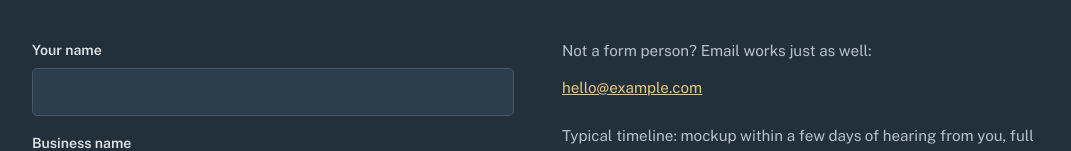
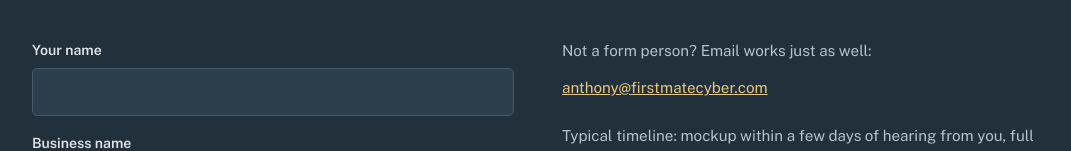
Before and after one commit to Stcroix1414/sitesbyant, a plain HTML site: page index.html in a window 1280 px wide. Shown: the part 3296-3447 px from the top of the page, without its empty margins (102-1173 px from the left). Drawn offline with nearby package versions, Linux system fonts and the light colour scheme.

Commit message:
Update contact email to anthony@firstmatecyber.com

```diff
--- a/index.html
+++ b/index.html
@@ -358,7 +358,7 @@
       </form>
       <div class="contact-alt">
         <p>Not a form person? Email works just as well:</p>
-        <p><a href="mailto:hello@example.com">hello@example.com</a></p>
+        <p><a href="mailto:anthony@firstmatecyber.com">anthony@firstmatecyber.com</a></p>
         <p style="margin-top:24px">Typical timeline: mockup within a few days of hearing from you, full site live about a week after you say go.</p>
       </div>
     </div>
```
